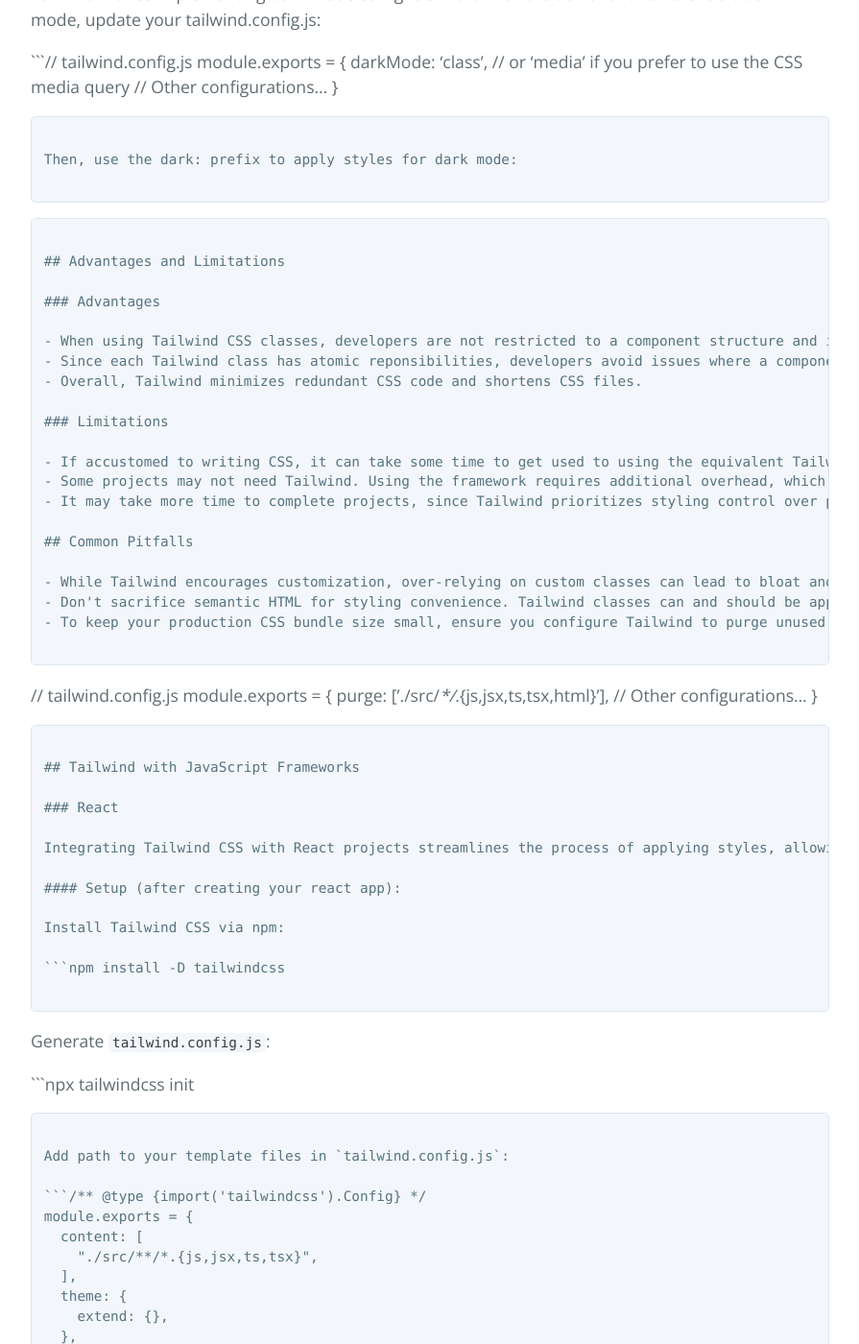
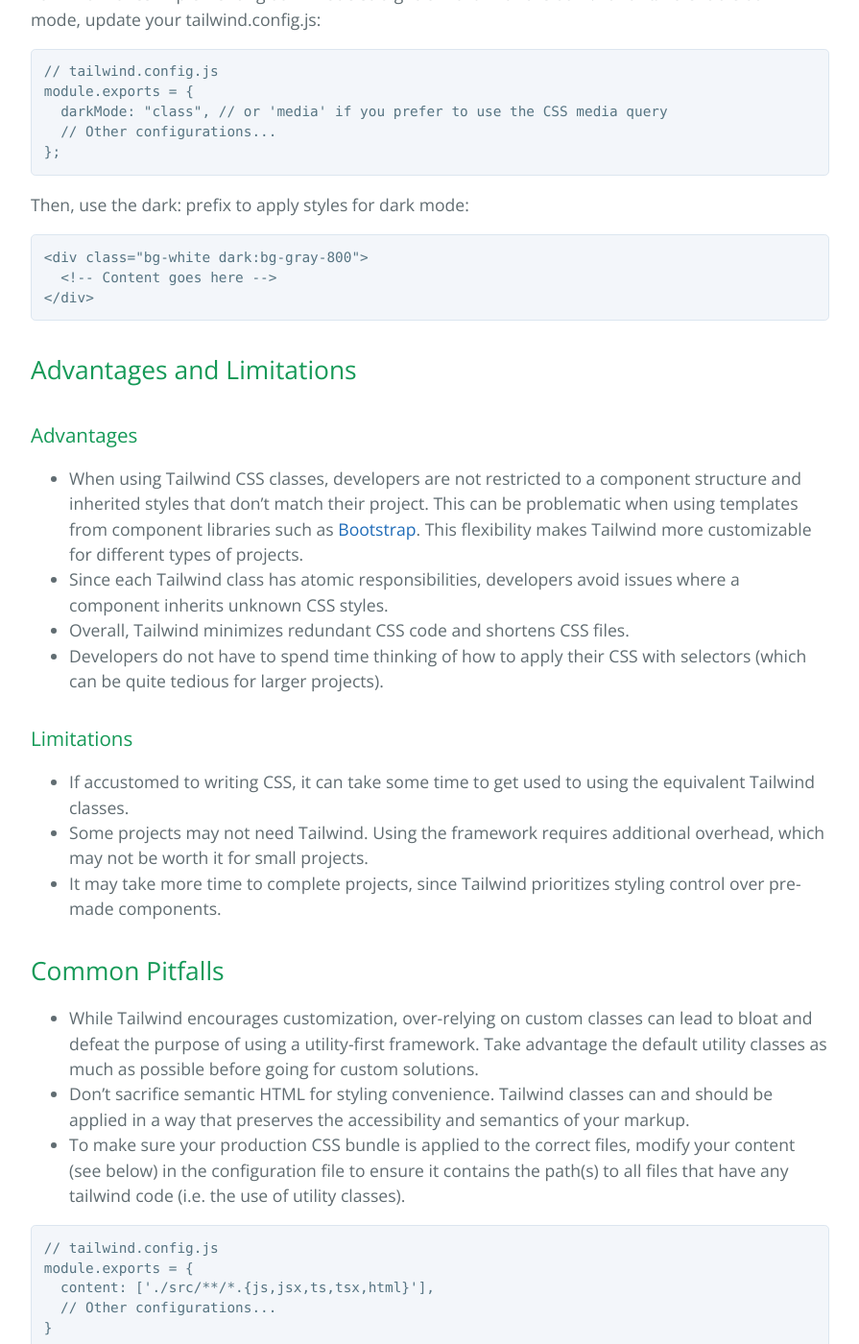
Before and after one commit to learning-software-engineering/learning-software-engineering.github.io, a Jekyll site: the page built from Topics/Tech_Stacks/Tailwind.md, in a window 1280 px wide and 1400 px high, scrolled down 4692 px. Shown: the whole window at 96% size, without its empty margins (192-1087 px from the left). Built offline with Jekyll 4.4.1, drawn with Linux system fonts in a browser that asks for light colours; our own code applies the rules of GitHub Pages for plain Markdown files; some of the changed text lies outside the part shown.

Commit message:
Changed some wording, fixed code not showing up and added links to reources for tailwind with js frameworks (as suggested by Parth)

````diff
--- a/Topics/Tech_Stacks/Tailwind.md
+++ b/Topics/Tech_Stacks/Tailwind.md
@@ -133,50 +133,51 @@
 
 Tailwind's extensibility allows you to write custom plugins to add your own utilities, components, or variants. This is particularly useful for standardizing custom designs across your projects. For example, creating a plugin for a custom button:
 
-```
+```jsx
 // tailwind.config.js
-const plugin = require('tailwindcss/plugin')
+const plugin = require("tailwindcss/plugin");
 
 module.exports = {
   // Other configurations...
   plugins: [
-    plugin(function({ addComponents }) {
+    plugin(function ({ addComponents }) {
       const buttons = {
-        '.btn': {
-          padding: '.5rem 1rem',
-          borderRadius: '.25rem',
-          fontWeight: '600',
+        ".btn": {
+          padding: ".5rem 1rem",
+          borderRadius: ".25rem",
+          fontWeight: "600",
         },
-        '.btn-blue': {
-          backgroundColor: '#3490dc',
-          color: '#fff',
-          '&:hover': {
-            backgroundColor: '#2779bd'
+        ".btn-blue": {
+          backgroundColor: "#3490dc",
+          color: "#fff",
+          "&:hover": {
+            backgroundColor: "#2779bd",
           },
         },
         // Add more button styles...
-      }
+      };
 
-      addComponents(buttons)
+      addComponents(buttons);
     }),
   ],
-}
+};
 ```
 
 #### Dark Mode
 
 Tailwind makes implementing dark mode straightforward with the dark: variant. To enable dark mode, update your tailwind.config.js:
 
-```// tailwind.config.js
+```jsx
+// tailwind.config.js
 module.exports = {
-  darkMode: 'class', // or 'media' if you prefer to use the CSS media query
+  darkMode: "class", // or 'media' if you prefer to use the CSS media query
   // Other configurations...
-}
+};
 ```
 
 Then, use the dark: prefix to apply styles for dark mode:
 
-```
+```jsx
 <div class="bg-white dark:bg-gray-800">
   <!-- Content goes here -->
 </div>
@@ -187,8 +188,9 @@
 ### Advantages
 
 - When using Tailwind CSS classes, developers are not restricted to a component structure and inherited styles that don't match their project. This can be problematic when using templates from component libraries such as [Bootstrap](https://getbootstrap.com). This flexibility makes Tailwind more customizable for different types of projects.
-- Since each Tailwind class has atomic reponsibilities, developers avoid issues where a component inherits unknown CSS styles.
+- Since each Tailwind class has atomic responsibilities, developers avoid issues where a component inherits unknown CSS styles.
 - Overall, Tailwind minimizes redundant CSS code and shortens CSS files.
+- Developers do not have to spend time thinking of how to apply their CSS with selectors (which can be quite tedious for larger projects).
 
 ### Limitations
 
@@ -198,14 +200,14 @@
 
 ## Common Pitfalls
 
-- While Tailwind encourages customization, over-relying on custom classes can lead to bloat and defeat the purpose of using a utility-first framework. Leverage the default utility classes as much as possible before reaching for custom solutions.
+- While Tailwind encourages customization, over-relying on custom classes can lead to bloat and defeat the purpose of using a utility-first framework. Take advantage the default utility classes as much as possible before going for custom solutions.
 - Don't sacrifice semantic HTML for styling convenience. Tailwind classes can and should be applied in a way that preserves the accessibility and semantics of your markup.
-- To keep your production CSS bundle size small, ensure you configure Tailwind to purge unused styles. Tailwind's purge option in tailwind.config.js makes this easy, but forgetting to set it up correctly can lead to unnecessarily large CSS files:
+- To make sure your production CSS bundle is applied to the correct files, modify your content (see below) in the configuration file to ensure it contains the path(s) to all files that have any tailwind code (i.e. the use of utility classes).
 
 ```
 // tailwind.config.js
 module.exports = {
-  purge: ['./src/**/*.{js,jsx,ts,tsx,html}'],
+  content: ['./src/**/*.{js,jsx,ts,tsx,html}'],
   // Other configurations...
 }
 ```
@@ -220,35 +222,34 @@
 
 Install Tailwind CSS via npm:
 
-```npm install -D tailwindcss
-
+```
+npm install -D tailwindcss
 ```
 
 Generate `tailwind.config.js`:
 
-```npx tailwindcss init
-
+```
+npx tailwindcss init
 ```
 
 Add path to your template files in `tailwind.config.js`:
 
-```/** @type {import('tailwindcss').Config} */
+```jsx
+/** @type {import('tailwindcss').Config} */
 module.exports = {
-  content: [
-    "./src/**/*.{js,jsx,ts,tsx}",
-  ],
+  content: ["./src/**/*.{js,jsx,ts,tsx}"],
   theme: {
     extend: {},
   },
   plugins: [],
-}
+};
 ```
 
 #### Using Tailwind with React
 
 To apply Tailwind’s utility classes in a React component, use the className attribute:
 
-```
+```jsx
 function Button() {
   return (
     <button className="bg-blue-500 hover:bg-blue-700 text-white font-bold py-2 px-4 rounded">
@@ -258,7 +259,7 @@
 }
 ```
 
-This setup provides a quick, efficient method to style React applications with the flexibility of Tailwind CSS’s utility-first approach.
+This setup provides a quick, efficient method to style React applications with the flexibility of Tailwind CSS’s utility-first approach. As someone who uses React with Tailwind quite frequently, I can confidently say it has boosted my productivity by a noticeable amount.
 
 ### Vue
 
@@ -272,7 +273,7 @@
 
 Within Vue components, Tailwind classes are added through the class attribute, and dynamic classes can leverage Vue’s :class binding for responsive and state-driven styles:
 
-```
+```jsx
 <template>
   <button :class="{'bg-blue-500': isActive, 'bg-red-500': !isActive}" class="text-white font-bold py-2 px-4 rounded">
     Toggle me
@@ -294,13 +295,13 @@
 
 #### Setup
 
-Follow similar initial steps as for React to install Tailwind and generate configuration files. Ensure Tailwind processes your Vue files by correctly configuring the content option in tailwind.config.js.
+Follow similar initial steps as for React to install Tailwind and generate configuration files. Ensure Tailwind processes your files by correctly configuring the content option in tailwind.config.js.
 
 #### Using Tailwind with Angular
 
 With Tailwind CSS configured, you can now begin using its utility classes within your Angular components' templates directly. For example, to style a button with Tailwind, you might write:
 
-```
+```jsx
 <button class="bg-blue-500 hover:bg-blue-700 text-white font-bold py-2 px-4 rounded">
   Click Me
 </button>
@@ -308,11 +309,13 @@
 
 Angular's binding syntax works seamlessly with Tailwind, allowing you to conditionally apply styles based on component logic:
 
-```
+```jsx
 <div [class.bg-green-500]="isActive" class="text-white p-4">
   This div changes color based on the 'isActive' property.
 </div>
 ```
+
+For more on Tailwind with these frameworks, on top of some topics discussed earlier in this guide, there are some links below!
 
 ## Resources
 
````
Also changed, not shown: other parts of Topics/Tech_Stacks/Tailwind.md (+3 -0 lines), Topics/Tech_Stacks.md (+0 -2 lines).
